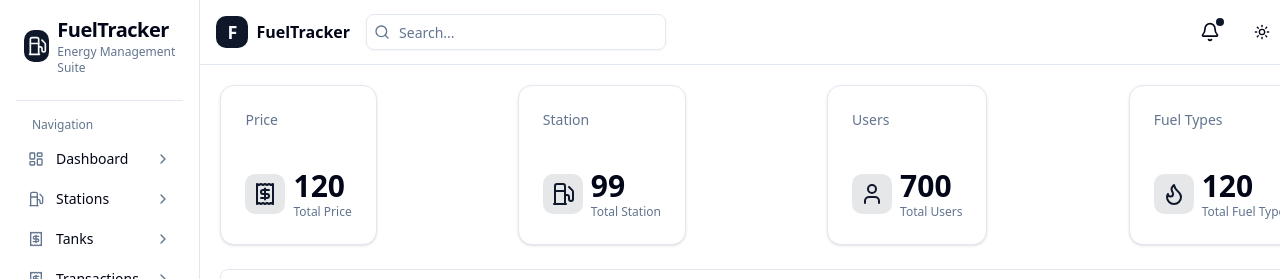
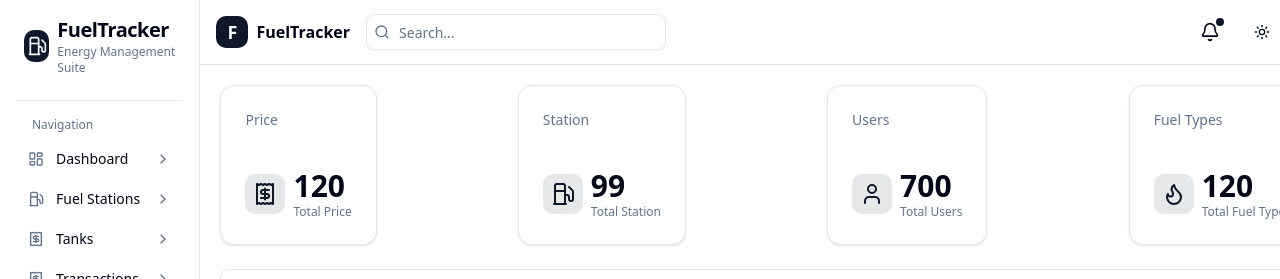
Before and after one commit to getasewsw/fuel-stations-management-system, a Next.js app: page / in a window 1280 px wide. Shown: the top 279 px of the page. Built offline with nearby package versions, Linux system fonts and the light colour scheme; no server answers; the database is empty.

Commit message:
changed side bar element

```diff
--- a/components/Sidebar.tsx
+++ b/components/Sidebar.tsx
@@ -57,7 +57,7 @@ function Sidebar() {
               )}
             >
               <Fuel className="h-5 w-5 text-muted-foreground group-hover:text-primary" />
-              <span>Stations</span>
+              <span>Fuel Stations</span>
               <ChevronRight className="ml-auto h-4 w-4 text-muted-foreground group-hover:text-primary" />
             </Link>
             <Link
```
